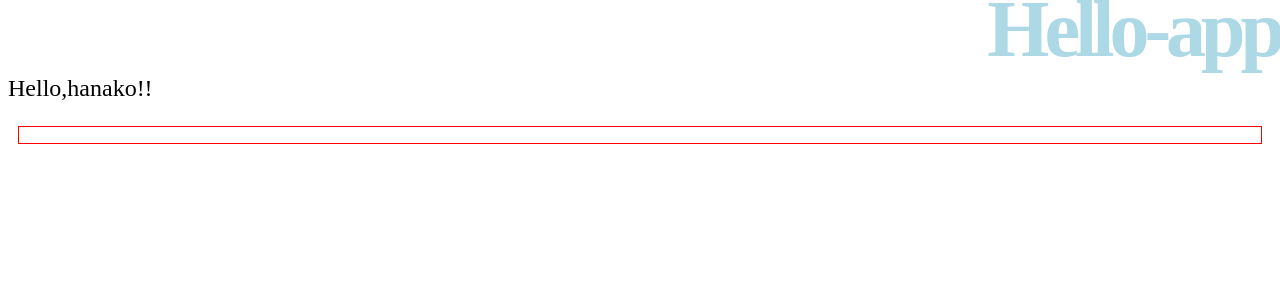
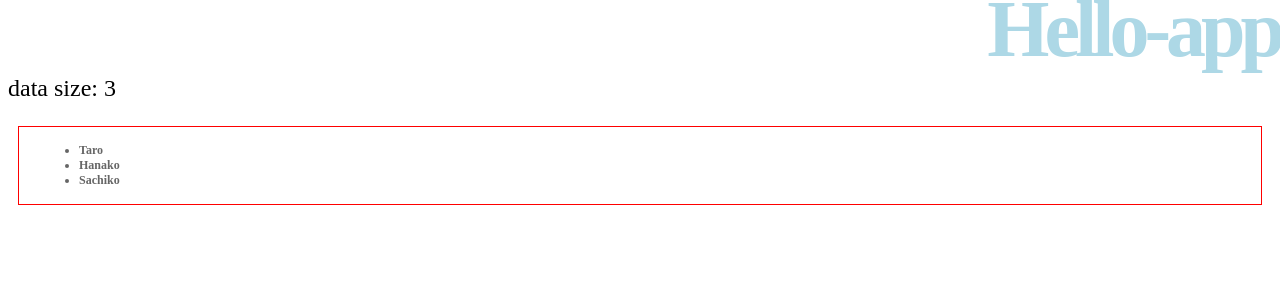
Before and after one commit to yuri-misonoo/angular-app, an Angular app: page / in a window 1280 px wide. Shown: the top 300 px of the page. Built offline with nearby package versions, Linux system fonts and the light colour scheme.

Commit message:
シングルトンサービス

```diff
--- a/src/app/app.module.ts
+++ b/src/app/app.module.ts
@@ -25,6 +25,8 @@ import { MycheckService } from './mycheck.service';
 })
 export class AppModule {
   constructor(private service:MycheckService) {
-    service.name = 'hanako';
+    service.push("Taro");
+    service.push("Hanako");
+    service.push("Sachiko");
   }
 }
--- a/src/app/hello/hello.component.ts
+++ b/src/app/hello/hello.component.ts
@@ -14,6 +14,6 @@ export class HelloComponent implements OnInit {
 
   ngOnInit() {
     this.title = 'Hello-app';
-    this.message = this.service.hello();
+    this.message = 'data size: ' + this.service.size;
   }
 }
--- a/src/app/message/message.component.html
+++ b/src/app/message/message.component.html
@@ -1,5 +1,5 @@
 <div class="container">
   <ul>
-    <li class="message" (click)="doAction($event)" *ngFor="let item of content">{{item}}</li>
+    <li class="message" *ngFor="let item of content">{{item}}</li>
   </ul>
 </div>
--- a/src/app/message/message.component.ts
+++ b/src/app/message/message.component.ts
@@ -1,4 +1,5 @@
 import { Component, Input, OnInit, Output, EventEmitter } from '@angular/core';
+import { MycheckService } from '../mycheck.service';
 
 @Component({
   selector: 'app-message',
@@ -6,21 +7,11 @@ import { Component, Input, OnInit, Output, EventEmitter } from '@angular/core';
   styleUrls: ['./message.component.css']
 })
 export class MessageComponent implements OnInit {
-  @Input() content!:string[];
-  @Output() action = new EventEmitter<MouseEvent>();
+  content!:string[];
 
-  constructor() { }
+  constructor(private service:MycheckService) {}
 
-  ngOnInit() { }
-
-  doAction(event:any) {
-    this.action.emit(event)
+  ngOnInit() {
+    this.content = this.service.list;
   }
-  push(item:string) {
-    this.content.push(item);
-  }
-  pop() {
-    this.content.pop();
-  }
-
 }
--- a/src/app/mycheck.service.ts
+++ b/src/app/mycheck.service.ts
@@ -4,20 +4,28 @@ import { Injectable } from '@angular/core';
   providedIn: 'root'
 })
 export class MycheckService {
-  private _name!:string;
+  private data!:string[];
 
   constructor() {
-    this.name = '(no-name)';
+    this.data = [];
   }
 
-  get name() {
-    return this._name;
+  push(item:string) {
+    this.data.push(item);
   }
-  set name(name:string) {
-    this._name = name;
+  pop() {
+    this.data.pop();
   }
-
-  hello() {
-    return "Hello," + this.name + "!!";
+  get(n:number) {
+    return this.data[n];
+  }
+  get size() {
+    return this.data.length;
+  }
+  get json() {
+    return JSON.stringify(this.data);
+  }
+  get list() {
+    return JSON.parse(JSON.stringify(this.data));
   }
 }
```
